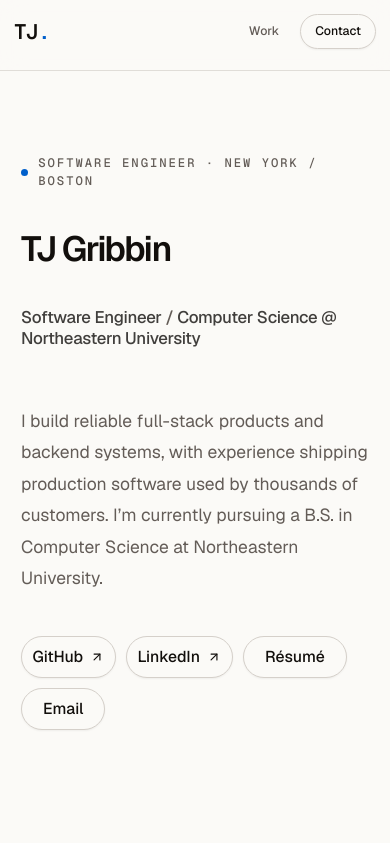
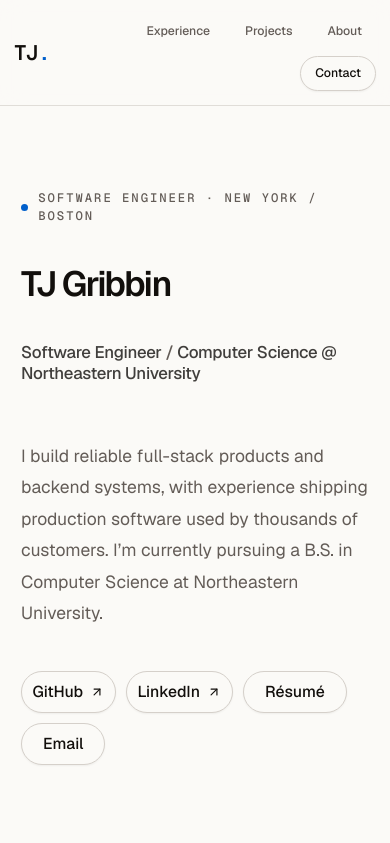
Before and after one commit to timothygribbin/personal-website-updated, a Next.js app: page / in a window 390 px wide. Shown: the top 843 px of the page. Built offline with nearby package versions, Linux system fonts and the light colour scheme.

Commit message:
Mobile header changes

```diff
--- a/components/site-header.tsx
+++ b/components/site-header.tsx
@@ -22,7 +22,19 @@ export function SiteHeader() {
           >
             TJ<span className="text-[var(--signal)]">.</span>
           </Link>
-          <nav aria-label="Mobile navigation" className="flex items-center gap-2 sm:hidden">
+          <nav
+            aria-label="Mobile navigation"
+            className="flex flex-wrap items-center justify-end gap-2 sm:hidden"
+          >
+            <Link
+              href="/#experience"
+              className={cn(
+                buttonVariants({ variant: "ghost" }),
+                "h-10 rounded-full px-4 text-sm text-muted-foreground",
+              )}
+            >
+              Experience
+            </Link>
             <Link
               href="/#projects"
               className={cn(
@@ -30,7 +42,16 @@ export function SiteHeader() {
                 "h-10 rounded-full px-4 text-sm text-muted-foreground",
               )}
             >
-              Work
+              Projects
+            </Link>
+            <Link
+              href="/#about"
+              className={cn(
+                buttonVariants({ variant: "ghost" }),
+                "h-10 rounded-full px-4 text-sm text-muted-foreground",
+              )}
+            >
+              About
             </Link>
             <Link
               href="/#contact"
```
